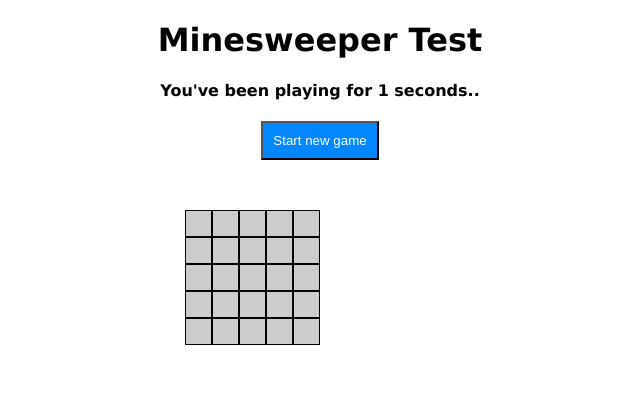
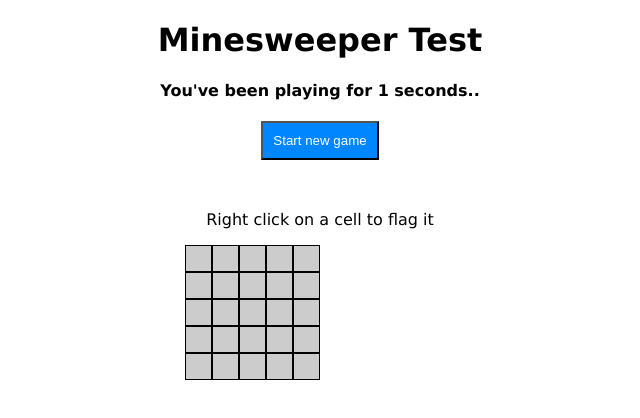
Before and after one commit to agustinsiles/minesweeper, an Angular app: page / in a window 1280 px wide. Both pictures are taken after typing "5", "5", "5" into the empty fields and a click on the button "Start Game". Shown: the top 418 px of the page, without its empty margins (320-960 px from the left). Built offline with nearby package versions, Linux system fonts and the light colour scheme.

Commit message:
Added guide to flag a cell

```diff
--- a/src/app/components/minesweeper-table/minesweeper-table.component.html
+++ b/src/app/components/minesweeper-table/minesweeper-table.component.html
@@ -1,4 +1,5 @@
 <div class="minesweeper-table-container">
+    <p>Right click on a cell to flag it</p>
     <div
         *ngFor="let y of rowList"
         class="row">
```
